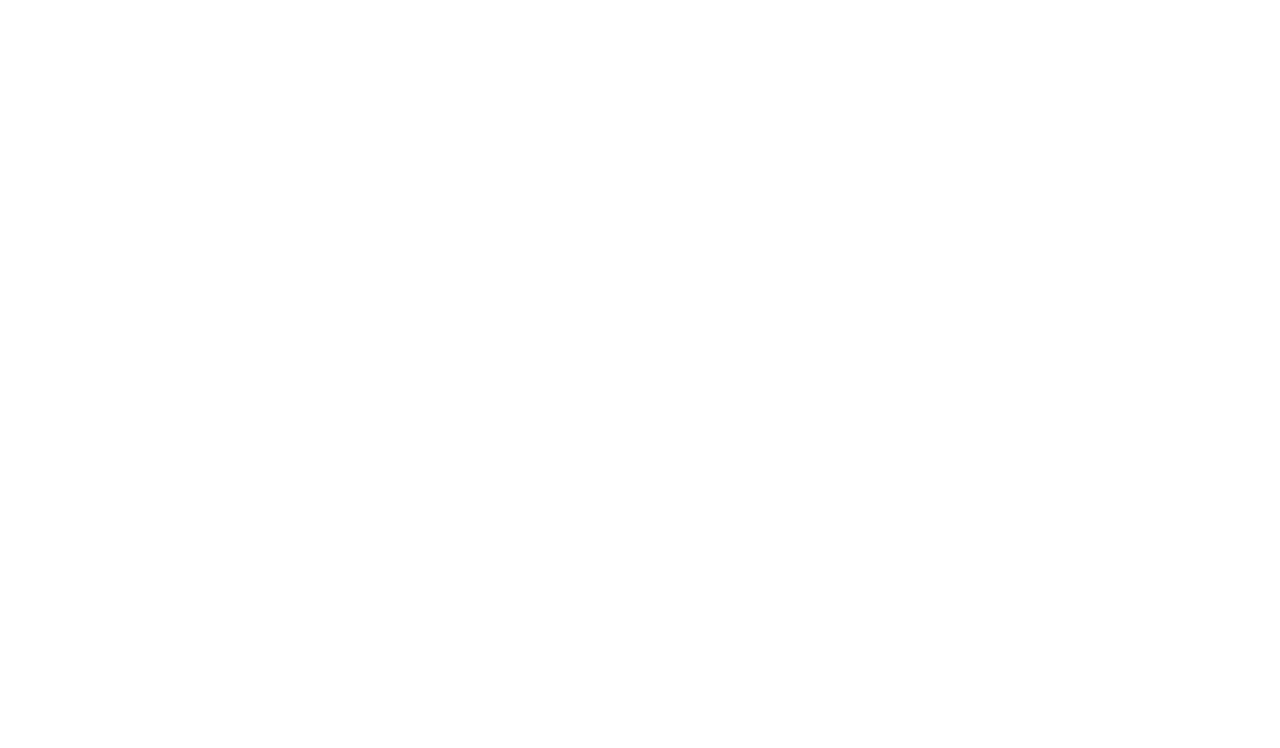
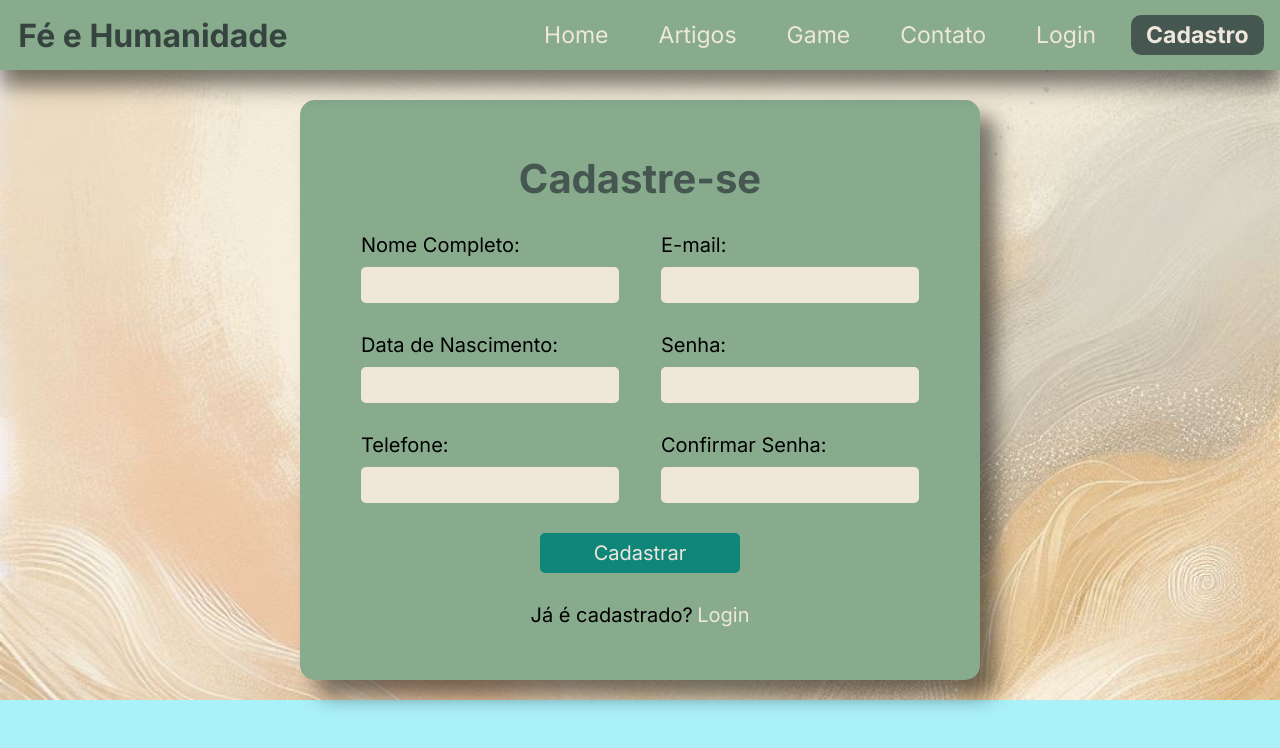
Before and after one commit to RafaellaGuedes/fe_e_humanidade, a plain HTML site: page cadastro.html in a window 1280 px wide. Drawn offline with Linux system fonts and the light colour scheme; a web font is replaced by a local one.

Commit message:
Alterações na main e cadastro

```diff
--- a/cadastro.html
+++ b/cadastro.html
@@ -0,0 +1,83 @@
+<!DOCTYPE html>
+<html lang="en">
+
+<head>
+    <meta charset="UTF-8">
+    <meta name="viewport" content="width=device-width, initial-scale=1.0">
+    <link rel="stylesheet" href="style_cadastro.css">
+    <link rel="preconnect" href="https://fonts.googleapis.com">
+    <link rel="preconnect" href="https://fonts.gstatic.com" crossorigin>
+    <link href="https://fonts.googleapis.com/css2?family=DM+Serif+Text:ital@0;1&family=Inter:wght@100..900&display=swap"
+        rel="stylesheet">
+    <title>Login - Fé e Humanidade</title>
+</head>
+
+<body>
+
+    <div class="header">
+        <div class="logo">
+            <h1>Fé e Humanidade</h1>
+        </div>
+        <div class="navbar">
+            <a href="index.html">Home</a>
+            <a href="#article">Artigos</a>
+            <a href="#game">Game</a>
+            <a href="">Contato</a>
+            <a href="login.html">Login</a>
+            <a href="cadastro.html" id="a_cadastro">Cadastro</a>
+        </div>
+    </div>
+
+    <div class="page">
+
+        <div class="box_cadastro">
+
+            <h1>Cadastre-se</h1>
+
+            <div class="info">
+
+                <div class="conjuntoA">
+                    <div class="input_box">
+                        <span>Nome Completo:</span> <br> <input type="text" id="input_nome">
+                    </div>
+
+                    <div class="input_box">
+                        <span>Data de Nascimento:</span> <br> <input type="text" id="input_data">
+                    </div>
+
+                    <div class="input_box">
+                        <span>Telefone:</span> <br> <input type="text" id="input_email">
+                    </div>
+                </div>
+
+                <div class="conjuntoB">
+                    <div class="input_box">
+                        <span>E-mail:</span> <br> <input type="text" id="input_email">
+                    </div>
+                    <div class="input_box">
+                        <span>Senha:</span> <br> <input type="text" id="input_senha">
+                    </div>
+
+                    <div class="input_box">
+                        <span>Confirmar Senha:</span> <br> <input type="text" id="input_senha">
+                    </div>
+                </div>
+
+            </div>
+
+            <div class="button_cadastro">
+                <a href="#">Cadastrar</a>
+            </div>
+
+            <div class="button_login">
+                <span>Já é cadastrado?</span>
+                <a href="./login.html">Login</a>
+            </div>
+
+        </div>
+
+    </div>
+
+</body>
+
+</html>
--- a/style.css
+++ b/style.css
@@ -3,9 +3,15 @@ body {
     margin: 0;
     font-family: "Inter", sans-serif;
     font-style: normal;
+    overflow-x: hidden;
+    overflow-y: scroll;
 }
 
-.header {
+html{
+    scroll-behavior: smooth;
+}
+
+#navbar {
     background-color: #88AB8E;
     margin: 0;
     height: 70px;
@@ -13,27 +19,39 @@ body {
     display: flex;
     flex-direction: row;
     align-items: center;
-    justify-content: end;
+    justify-content: space-between;
     position: fixed;
     z-index: 10;
     box-shadow: 0rem 1rem 20px 0 rgba(0, 0, 0, 0.5);
 }
 
-.header .logo {
+#navbar .fixed{
+    position: sticky;
+    top: 0%;
+    left: 0%;
+}
+
+#navbar h1 {
     color: #36443f;
     justify-content: start;
+    margin-right: 340px ;
 }
 
-.navbar {
-    margin-left: 250px;
+#navbar {
     display: flex;
     flex-direction: row;
-    width: 58%;
-    justify-content: center;
+    width: 100%;
+    justify-content: space-between;
     align-items: center;
+    margin: 0px;
+    top: 0px;
+    left: 0px;
+    padding: 0px;
+    position: sticky;
+
 }
 
-.header a {
+#navbar a {
     padding: 15px;
     margin-right: 20px;
     color: #EEE7DA;
@@ -69,7 +87,7 @@ a:hover {
     flex-direction: column;
 }
 
-.infographic {
+.map {
     background-image: url("./assets/mapaMundi.png");
     background-size: 100% 100%;
     background-position: center;
@@ -77,13 +95,12 @@ a:hover {
     height: 90vh;
     background-repeat: no-repeat;
     color: #000E0D;
-    margin-top: 40px;
     display: flex;
     align-items: center;
     text-align: center;
 }
 
-.txt-infographic {
+.txt-map {
     color: aliceblue;
     text-align: left;
     padding-top: 70vh;
@@ -94,7 +111,7 @@ a:hover {
     margin-top: 250px;
 }
 
-.txt-infographic span {
+.txt-map span {
     display: inline;
     padding-left: 5px;
     padding-right: 5px;
@@ -103,7 +120,7 @@ a:hover {
     color: #000E0D;
 }
 
-.infographic img {
+.map img {
     height: 650px;
     width: 100%;
 }
@@ -195,7 +212,7 @@ a:hover {
     align-items: center;
 }
 
-.interaction {
+.game {
     background-image: url("./assets/fundo.jpg");
     background-size: cover;
     background-repeat: no-repeat;
@@ -206,7 +223,7 @@ a:hover {
     align-items: center;
 }
 
-.interaction img {
+.game img {
     width: 45vw;
     height: 100vh;
     position: absolute;
@@ -221,12 +238,13 @@ a:hover {
     width: 1200px;
     height: 300px;
     margin-top: 150px;
-    border-radius: 20px;
+    border-radius: 70px;
     display: flex;
     justify-content: center;
     align-items: center;
     font-size: 200px;
     font-weight: 600;
+    box-shadow: 0rem 1rem 20px 0 rgba(0, 0, 0, 0.5);
 }
 
 #ga {
--- /dev/null
+++ b/style_cadastro.css
@@ -0,0 +1,184 @@
+body {
+    background-color: #ABF1FA;
+    margin: 0;
+    font-family: "Inter", sans-serif;
+    font-style: normal;
+}
+
+.header {
+    background-color: #88AB8E;
+    margin: 0;
+    height: 70px;
+    width: 100%;
+    display: flex;
+    flex-direction: row;
+    align-items: center;
+    justify-content: end;
+    position: fixed;
+    box-shadow: 0rem 1rem 20px 0 rgba(0, 0, 0, 0.5);
+}
+
+.header .logo {
+    color: #36443f;
+    justify-content: start;
+}
+
+.navbar {
+    margin-left: 250px;
+    display: flex;
+    flex-direction: row;
+    width: 58%;
+    justify-content: center;
+    align-items: center;
+}
+
+.header a {
+    padding: 15px;
+    margin-right: 20px;
+    color: #EEE7DA;
+    font-size: 23px;
+    text-decoration: none;
+    display: flex;
+}
+
+a:hover {
+    color: #8ad3dd;
+    font-weight: bold;
+}
+
+#a_cadastro {
+    margin-right: 25px;
+    color: #EEE7DA;
+    font-weight: bold;
+    background-color: #455750;
+    border-radius: 10px;
+    height: 10px;
+    align-items: center;
+}
+
+#a_cadastro:hover {
+    color: #8ad3dd;
+}
+
+.page {
+    background-image: url("./assets/fundo.jpg");
+    background-size: cover;
+    background-repeat: no-repeat;
+    display: flex;
+    flex-direction: column;
+    align-items: center;
+    align-items: center;
+}
+
+.page span {
+    width: 850px;
+    text-align: center;
+    color: 455750;
+    font-size: 20px;
+    margin-bottom: 100px;
+}
+
+.box_cadastro {
+    background-color: #88AB8E;
+    text-align: center;
+    justify-content: center;
+    align-items: center;
+    margin-top: 100px;
+    margin-bottom: 20px;
+    width: 600px;
+    height: 500px;
+    padding: 40px;
+    border-radius: 15px;
+    display: flex;
+    flex-direction: column;
+    box-shadow: 1rem 1rem 20px 0 rgba(0, 0, 0, 0.5);
+
+    .input_box {
+        margin-bottom: 30px;
+        font-size: 20px;
+        text-align: left;
+
+        input {
+            height: 30px;
+            width: 250px;
+            margin-top: 10px;
+            border-radius: 5px;
+            background-color: #EEE7DA;
+            border-style: solid;
+            border-color: #EEE7DA;
+        }
+
+    }
+
+}
+
+.info{
+    width: 100%;
+    display: flex;
+    flex-direction: row;
+    justify-content: space-around;
+    align-items: center;
+}
+
+.box_cadastro h1 {
+    font-size: 40px;
+    margin-top: 0;
+    color: #455750;
+    margin-bottom: 30px;
+}
+
+.button_cadastro {
+    background-color: #10867b;
+    width: 200px;
+    height: 40px;
+    border-radius: 5px;
+    border-style: hidden;
+    display: flex;
+    flex-direction: column;
+    text-align: center;
+    justify-content: center;
+}
+
+.button_cadastro a {
+    color: #EEE7DA;
+    font-size: 20px;
+    text-decoration: none;
+}
+
+.button_login {
+    margin-top: 30px;
+    justify-content: space-between;
+
+    a {
+        color: #EEE7DA;
+        font-size: 20px;
+        text-decoration: none;
+    }
+
+}
+
+.footer {
+    background-color: #10867b;
+    padding: 0;
+    margin: 0;
+    height: 75px;
+    width: 100%;
+    position: relative;
+    bottom: 0;
+    display: flex;
+    flex-direction: row;
+    align-items: center;
+}
+
+.footer .logo {
+    color: #000E0D;
+    justify-content: start;
+    margin-left: 60px;
+}
+
+.contacts {
+    width: 500px;
+    text-align: center;
+    margin-left: 500px;
+    font-size: 20px;
+}
```
Also changed, not shown: index.html (+39 -21 lines).
